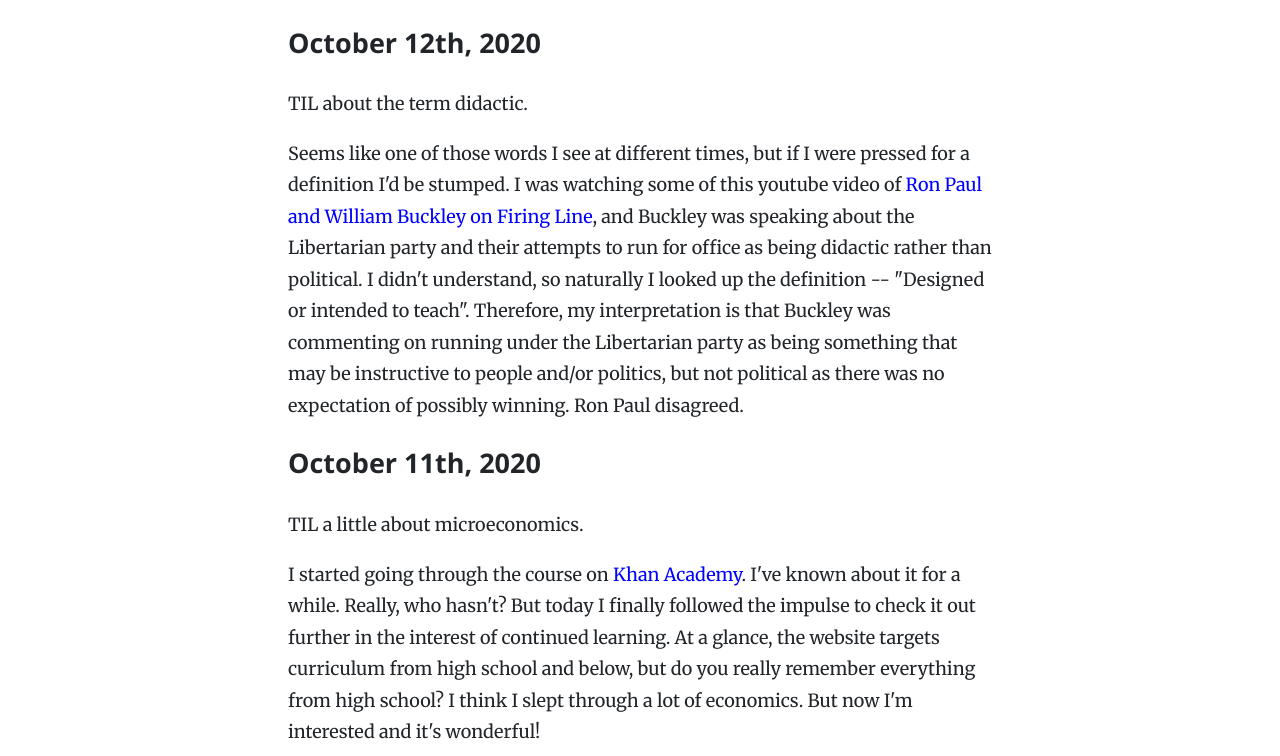
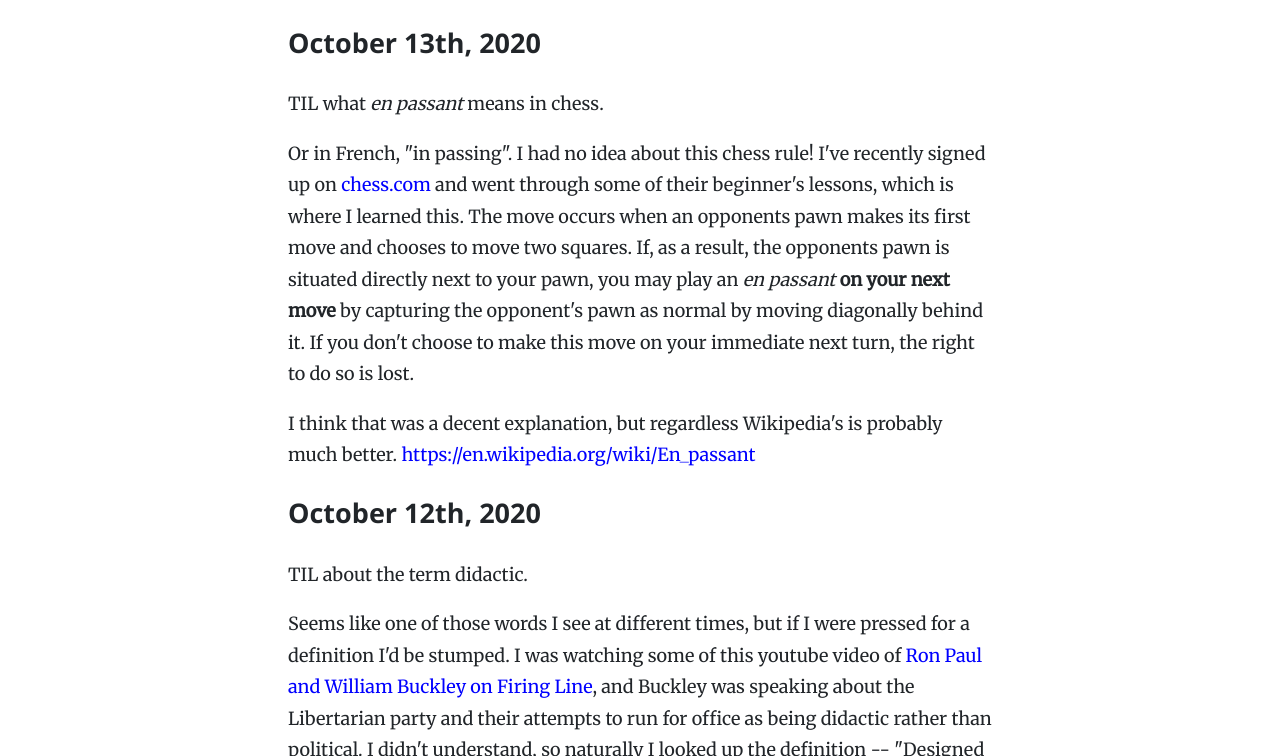
Before and after one commit to michaelyuen/personal-website, a React app in the folder v5/: page /today-i-learned in a window 1280 px wide. Shown: the part 344-1100 px from the top of the page. Built offline with nearby package versions, Linux system fonts and the light colour scheme; a web font is replaced by a local one.

Commit message:
Add TIL for 2020-10-13 (#38)

```diff
--- a/v5/pages/today-i-learned.tsx
+++ b/v5/pages/today-i-learned.tsx
@@ -2,6 +2,31 @@ export default function TIL() {
   return (
     <section className="TILContainer">
       <h1>Today I Learned</h1>
+      <h2>October 13th, 2020</h2>
+      <p>
+        TIL what <em>en passant</em> means in chess.
+      </p>
+      <p>
+        Or in French, "in passing". I had no idea about this chess rule! I've
+        recently signed up on{" "}
+        <a href="https://www.chess.com/member/mikeybabyy" target="_blank">
+          chess.com
+        </a>{" "}
+        and went through some of their beginner's lessons, which is where I
+        learned this. The move occurs when an opponents pawn makes its first
+        move and chooses to move two squares. If, as a result, the opponents
+        pawn is situated directly next to your pawn, you may play an{" "}
+        <em>en passant</em> <b>on your next move</b> by capturing the opponent's
+        pawn as normal by moving diagonally behind it. If you don't choose to
+        make this move on your immediate next turn, the right to do so is lost.
+      </p>
+      <p>
+        I think that was a decent explanation, but regardless Wikipedia's is
+        probably much better.{" "}
+        <a href="https://en.wikipedia.org/wiki/En_passant" target="_blank">
+          https://en.wikipedia.org/wiki/En_passant
+        </a>
+      </p>
       <h2>October 12th, 2020</h2>
       <p>TIL about the term didactic.</p>
       <p>
```
